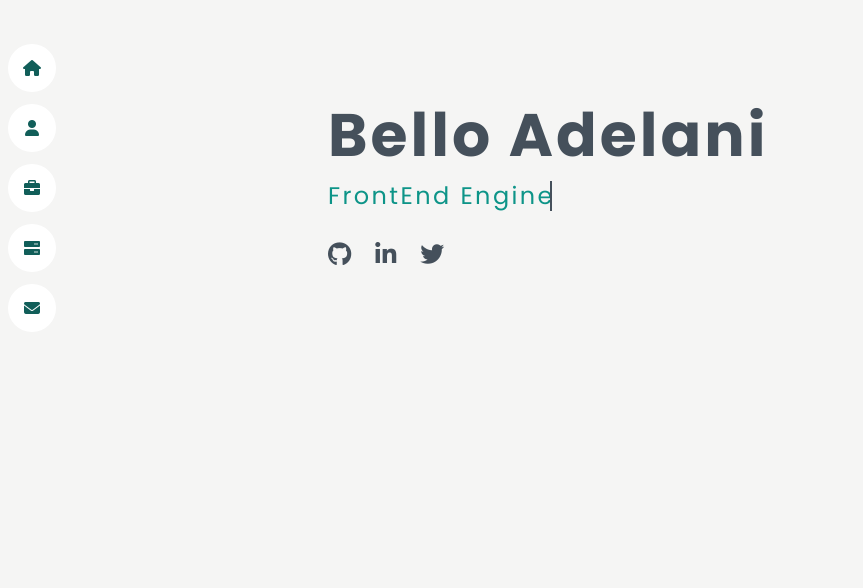
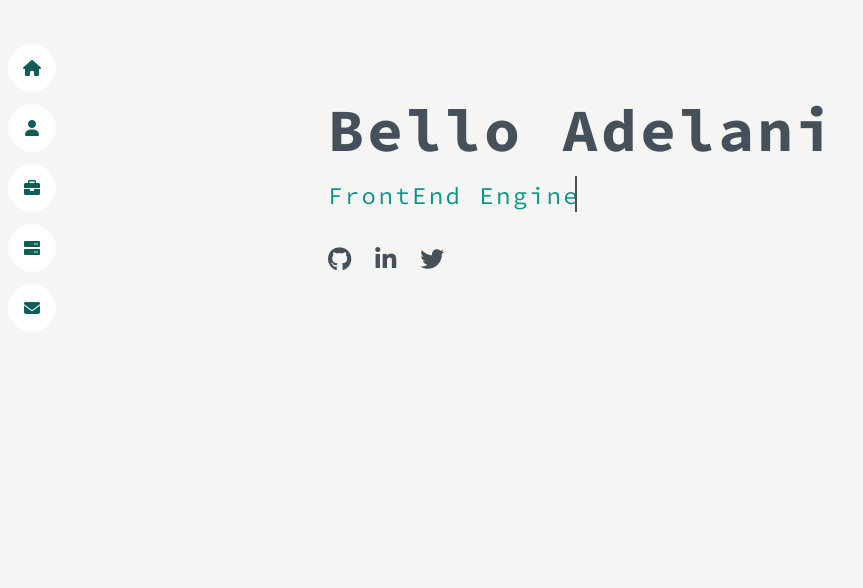
Before and after one commit to Adelani10/portfolio, a React (Vite) app: page / in a window 1280 px wide. Shown: the part 212-800 px from the top of the page, without its empty margins (0-863 px from the left). Built offline with nearby package versions, Linux system fonts and the light colour scheme.

Commit message:
added typewriter animation

```diff
--- a/index.html
+++ b/index.html
@@ -7,8 +7,11 @@
     <link rel="preconnect" href="https://fonts.googleapis.com">
     <link rel="preconnect" href="https://fonts.gstatic.com" crossorigin>
     <link href="https://fonts.googleapis.com/css2?family=Poppins:wght@400;700;800&display=swap" rel="stylesheet">
+    <link rel="preconnect" href="https://fonts.googleapis.com">
+    <link rel="preconnect" href="https://fonts.gstatic.com" crossorigin>
+    <link href="https://fonts.googleapis.com/css2?family=Source+Code+Pro:wght@400;600;700;800&display=swap" rel="stylesheet">
     <meta name="viewport" content="width=device-width, initial-scale=1.0" />
-    <title>Bello Adelani's Portfolio</title>
+    <title>Adelani's Space</title>
   </head>
   <body>
     <div id="root"></div>
--- a/src/home.jsx
+++ b/src/home.jsx
@@ -1,10 +1,10 @@
 import React from "react";
 import { useState } from "react";
-import linksData from "./data";
+// import linksData from "./data";
 
 export default function Home () {
     return (
-        <main id="home" className=" container mx-auto md:px-44 flex flex-col justify-center h-screen space-y-2 md:space-y-4 text-[#45505b]">
+        <main id="home" className=" container mx-auto home md:px-44 flex flex-col justify-center h-screen space-y-2 md:space-y-4 text-[#45505b]">
             <h1 className="font-bold md:text-6xl text-3xl  self-center md:self-start tracking-wider">Bello Adelani</h1>
             <p className="self-center md:text-2xl text-xl md:self-start text-teal-600 md:tracking-widest">
                 <ul className="dynamic-txts">
--- a/src/index.css
+++ b/src/index.css
@@ -3,13 +3,14 @@
 @tailwind components;
 @tailwind utilities;
 
+
 #root{
-  font-family: 'Poppins', sans-serif;
+  font-family: 'Source Code Pro', monospace;;
 }
 
 .dynamic-txts{
-  height: 30px;
-  line-height: 30px;
+  height: 40px;
+  line-height: 40px;
   overflow: hidden;
 }
 
@@ -22,7 +23,7 @@
 
 @keyframes slide {
   100% {
-    top: -90px;
+    top: -120px;
   }
 }
 
@@ -36,6 +37,7 @@
   left: 0;
   width: 100%;
   height: 100%;
+  padding: 18px 0;
   background: #f5f5f4;
   border-left: 2px solid #45505b;
   animation: typing 3s steps(25) infinite;
```
